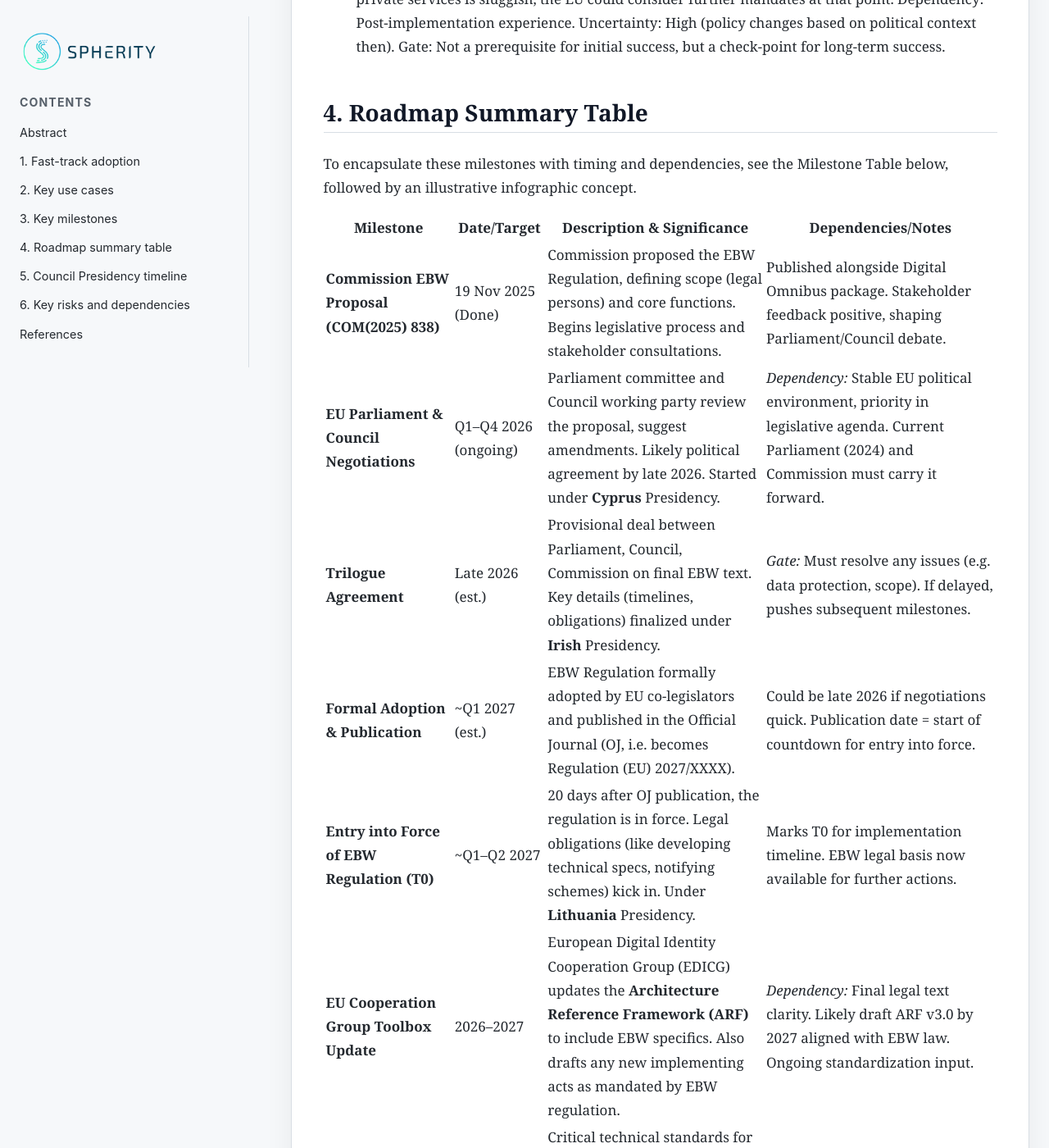
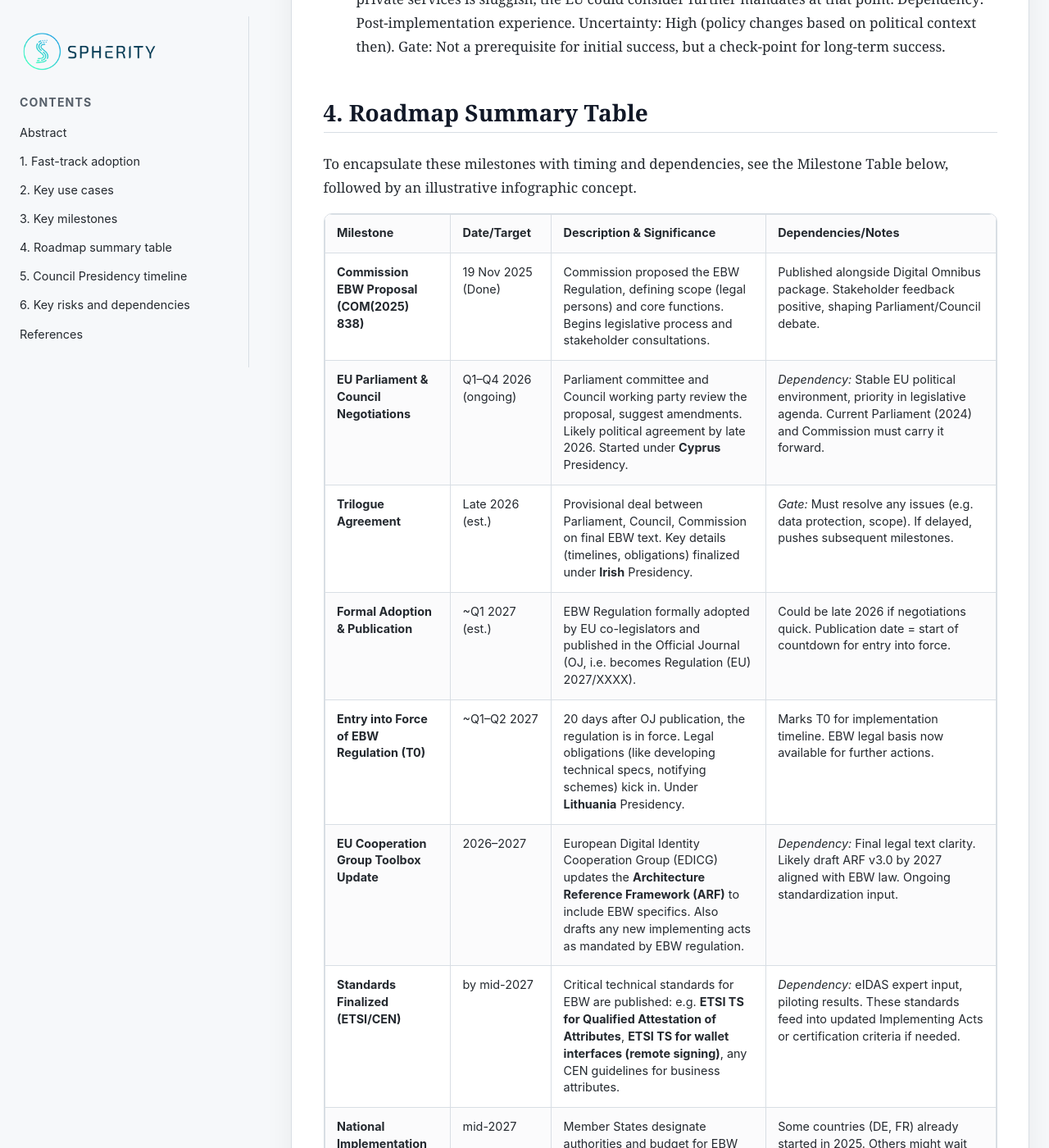
Before and after one commit to spherity/spherity-research, a Jekyll site: the page built from docs/ebw-roadmap.md, in a window 1280 px wide and 1400 px high, scrolled down 6083 px. Shown: the whole window at 82% size. Built offline with Jekyll 4.4.1, drawn with Linux system fonts in a browser that asks for light colours.

Commit message:
Update spherity-research-respec.css

```diff
--- a/docs/assets/spherity-research-respec.css
+++ b/docs/assets/spherity-research-respec.css
@@ -550,3 +550,41 @@ body {
     text-decoration: none;
   }
 }
+
+/* Markdown tables */
+
+.srespec-main table:not(.academic-table) {
+  display: block;
+  width: 100%;
+  max-width: 100%;
+  overflow-x: auto;
+  border-collapse: collapse;
+  border: 1px solid var(--border-soft);
+  border-radius: 10px;
+  background: #ffffff;
+  font-family: -apple-system, BlinkMacSystemFont, "Segoe UI", sans-serif;
+  font-size: 0.9rem;
+  line-height: 1.45;
+}
+
+.srespec-main table:not(.academic-table) thead {
+  background: var(--bg-soft);
+}
+
+.srespec-main table:not(.academic-table) th,
+.srespec-main table:not(.academic-table) td {
+  padding: 0.8rem 0.9rem;
+  text-align: left;
+  vertical-align: top;
+  border: 1px solid var(--border-soft);
+}
+
+.srespec-main table:not(.academic-table) th {
+  font-weight: 650;
+  color: var(--text-main);
+  background: var(--bg-soft);
+}
+
+.srespec-main table:not(.academic-table) tbody tr:nth-child(even) {
+  background: var(--bg-soft);
+}
```
